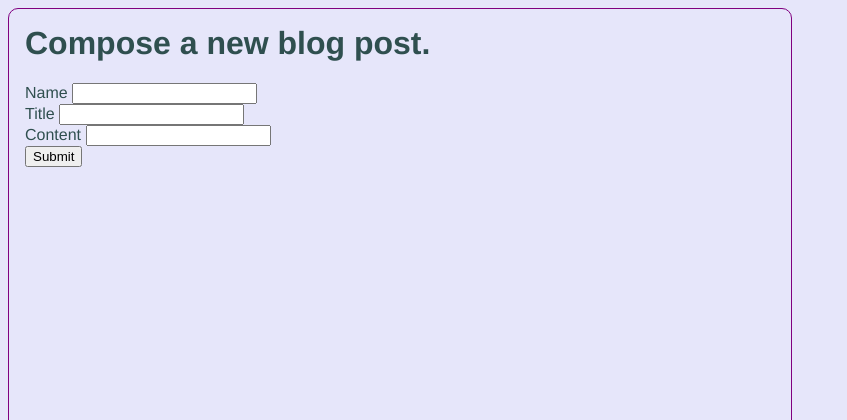
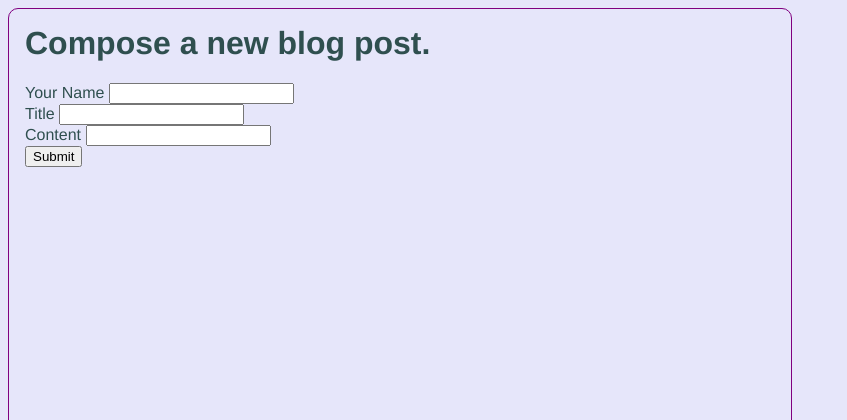
Before and after one commit to google/cssi-blogasaurus, a Python web app: template templates/new_post.html in a window 1280 px wide. Shown: the top 420 px of the page, without its empty margins (0-847 px from the left). Run offline with Jinja, Linux system fonts and the light colour scheme; the template is opened without the code that fills it, so the values that code supplies are empty.

Commit message:
Better specifying what we want in the name field

```diff
--- a/templates/new_post.html
+++ b/templates/new_post.html
@@ -10,7 +10,7 @@
     <form method="post">
       <div>
         <!-- Input for "name" -->
-        <label for="name">Name</label>
+        <label for="name">Your Name</label>
         <input type="text" name="name">
       </div>
       <div>
```
